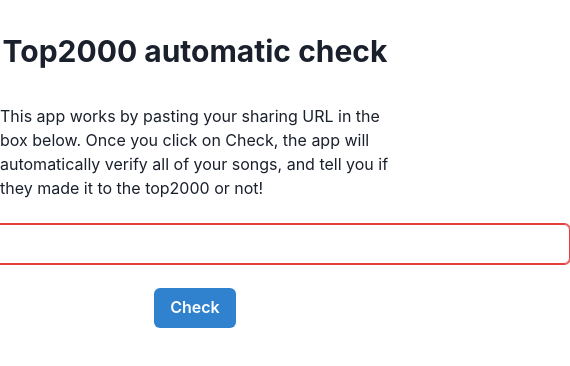
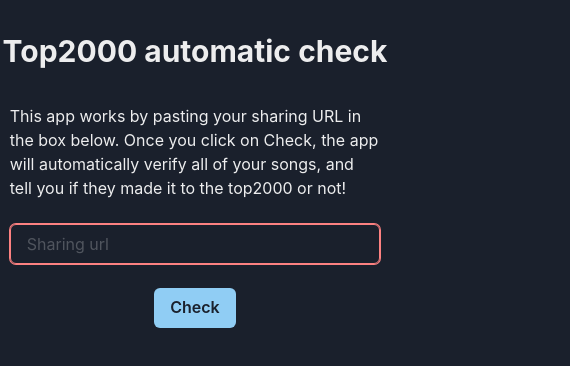
Before and after one commit to engelrolling/top2000-check, a Next.js app: page / in a window 390 px wide. Shown: the top 366 px of the page, 570 px wide, since content can reach past the window. Built offline with nearby package versions, Linux system fonts and the light colour scheme.

Commit message:
chore(index): force dark mode, improve responsive

```diff
--- a/pages/_app.tsx
+++ b/pages/_app.tsx
@@ -3,5 +3,9 @@ import type { AppProps } from 'next/app'
 import { ChakraProvider } from '@chakra-ui/react'
 
 export default function App({ Component, pageProps }: AppProps) {
-  return (<ChakraProvider><Component {...pageProps} /></ChakraProvider>)
+  return (
+    <ChakraProvider>
+      <Component {...pageProps} />
+    </ChakraProvider>
+  )
 }
--- /dev/null
+++ b/pages/_document.js
@@ -0,0 +1,16 @@
+import { Html, Head, Main, NextScript } from "next/document";
+import { ColorModeScript } from "@chakra-ui/react";
+import theme from "../theme";
+
+export default function Document() {
+  return (
+    <Html lang="en">
+      <Head />
+      <body>
+        <ColorModeScript initialColorMode={theme.config.initialColorMode} />
+        <Main />
+        <NextScript />
+      </body>
+    </Html>
+  );
+}
--- a/pages/index.tsx
+++ b/pages/index.tsx
@@ -44,18 +44,18 @@ export default function Home() {
           <Heading my={8} as="h1">Top2000 automatic check</Heading>
           {(songList.length === 0 || isLoading) &&
             <>
-              <Box mb={6}>
+              <Box mb={6} maxWidth="95%">
                 This app works by pasting your sharing URL in the box below. Once you click on Check, the app will automatically verify all of your songs,
                 and tell you if they made it to the top2000 or not!
               </Box>
-              <Input width={750} mb={6} value={shareUrl} onChange={changeShareUrl} isInvalid={shareUrlInvalid()} placeholder='Sharing url' />
+              <Input width={750} maxWidth="95%" mb={6} value={shareUrl} onChange={changeShareUrl} isInvalid={shareUrlInvalid()} placeholder='Sharing url' />
               <Button colorScheme='blue' onClick={checkSongs} disabled={shareUrlInvalid()}>Check</Button>
             </>
           }
           {isLoading && <div>Checking your song list...</div>}
           {songList.length > 0 && <div>
             <Button colorScheme='blue' onClick={reset}>Back</Button>
-            <TableContainer width={800}>
+            <TableContainer width={800} maxWidth="95%">
               <Table >
                 <Thead>
                   <Tr>
--- /dev/null
+++ b/theme.ts
@@ -0,0 +1,10 @@
+import { extendTheme, ThemeConfig } from "@chakra-ui/react"
+
+const config: ThemeConfig = {
+    initialColorMode: "dark",
+    useSystemColorMode: false,
+}
+
+const theme = extendTheme({ config })
+
+export default theme
```
